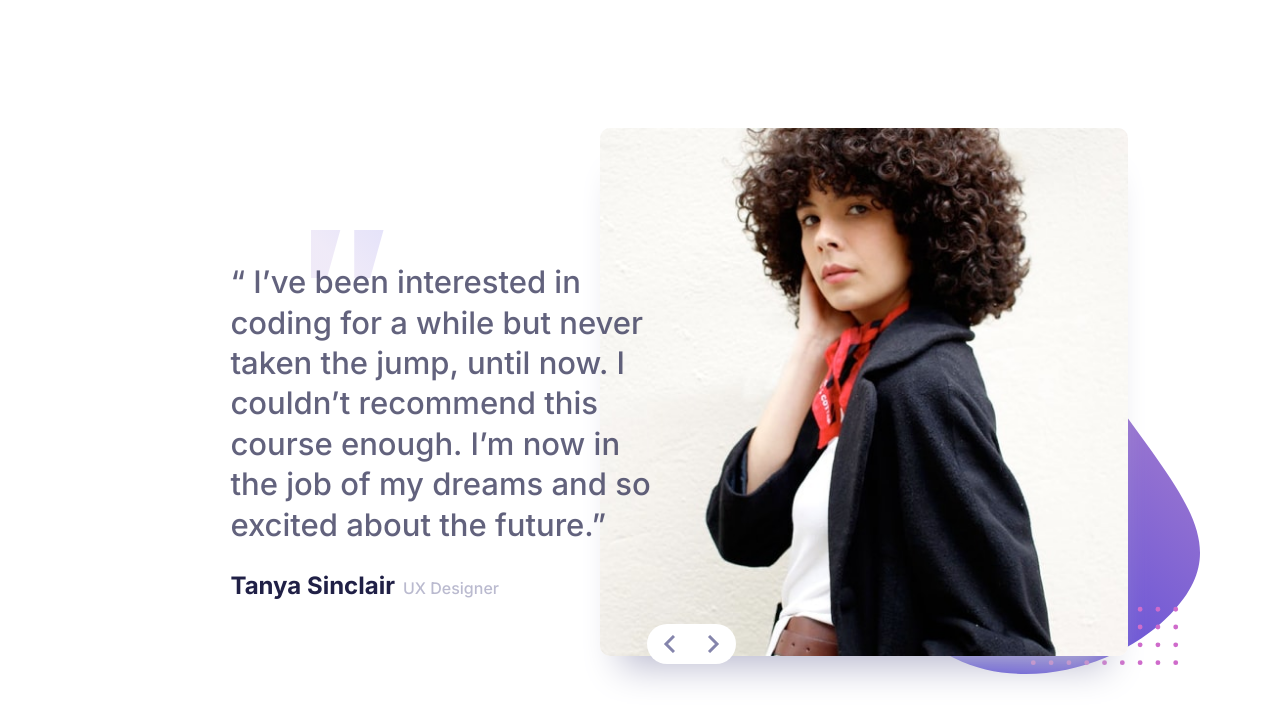
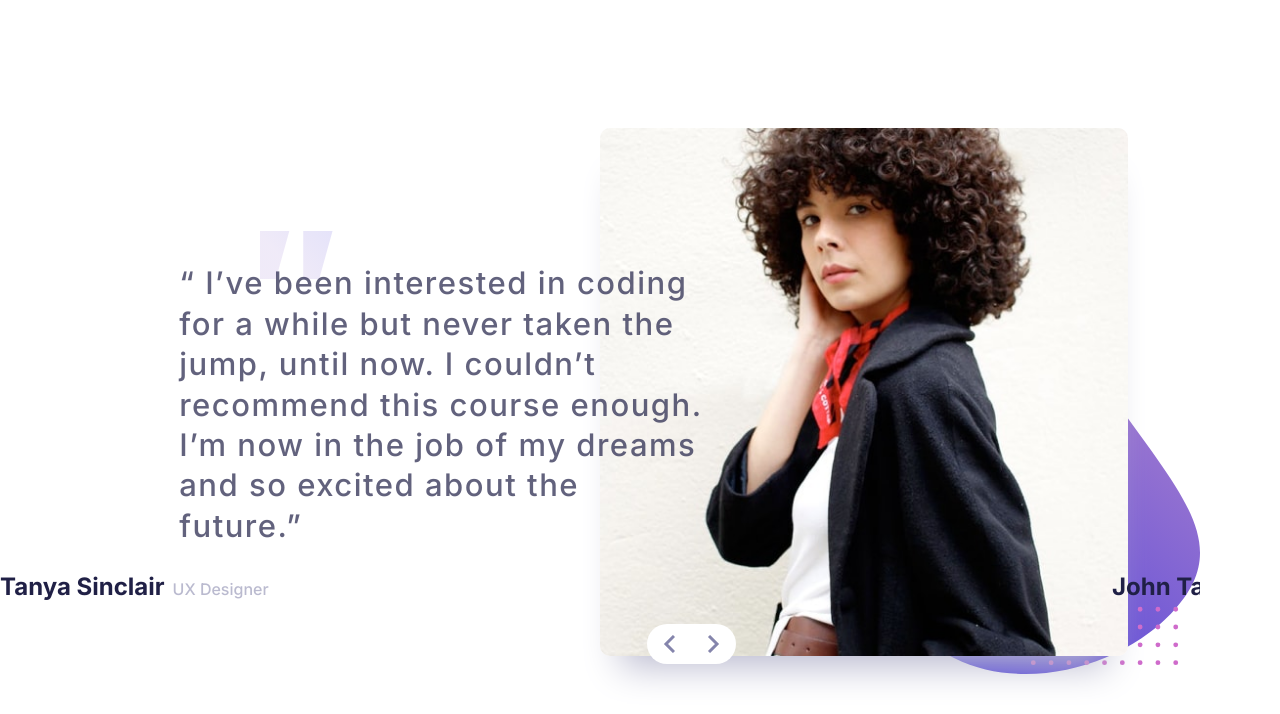
Before and after one commit to iprinceroyy/testimonials-slider, a plain HTML site: page index.html in a window 1280 px wide. Drawn offline with Linux system fonts and the light colour scheme.

Commit message:
update slider

```diff
--- a/index.html
+++ b/index.html
@@ -23,30 +23,35 @@
 
 <body>
     <main class="container">
+        <h1 class="sr--only">Coding Testimonial Grid Slider</h1>
         <section class="testimonial testimonial__slider">
             <figure class="slide slide--1">
                 <img src="assets/images/image-tanya.jpg" alt="tanya image">
 
-                <blockquote class="slide--text">
-                    “ I’ve been interested in coding for a while but never taken the jump, until now. I couldn’t recommend this course enough. I’m now in the job of my dreams and so excited about the future.”
-
+                <div class="">
+                    <blockquote class="slide--text">
+                        “ I’ve been interested in coding for a while but never taken the jump, until now. I couldn’t recommend this course enough. I’m now in the job of my dreams and so excited about the future.”
+                    </blockquote>
                     <figcaption class="slide__author">
                         <h2 class="slide__author--name">Tanya Sinclair</h2>
                         <p class="slide__author--occupation">UX Designer</p>
                     </figcaption>
-                </blockquote>
+                </div>
             </figure>
 
             <figure class="slide slide--2">
                 <img src="assets/images/image-john.jpg" alt="john image">
-                <blockquote class="slide--text">
-                    “ If you want to lay the best foundation possible I’d recommend taking this course. The depth the instructors go into is incredible. I now feel so confident about starting up as a professional developer. ”
+
+                <div class="">
+                    <blockquote class="slide--text">
+                        “ If you want to lay the best foundation possible I’d recommend taking this course. The depth the instructors go into is incredible. I now feel so confident about starting up as a professional developer. ”
+                    </blockquote>
 
                     <figcaption class="slide__author">
                         <h2 class="slide__author--name">John Tarkpor</h2>
                         <p class="slide__author--occupation">Junior front-end Developer</p>
                     </figcaption>
-                </blockquote>
+                </div>
             </figure>
         </section>
         <div class="slider__btns">
--- a/scss/index.scss
+++ b/scss/index.scss
@@ -60,6 +60,10 @@ $y-val) {
     }
 }
 
+.sr--only {
+    font-size: 0;
+}
+
 .testimonial {
     width: 100%;
     overflow: hidden;
@@ -118,6 +122,7 @@ $y-val) {
     text-align: center;
     color: rgba($dark-blue, 0.7);
     line-height: 1.3;
+    letter-spacing: 1.5px;
     margin-top: 3rem;
     padding-top: 2rem;
     background-image: url('../assets/images/pattern-quotes.svg');
@@ -130,12 +135,12 @@ $y-val) {
         text-align: start;
         padding-right: min(3.5vw, 10%, 4rem);
         position: relative;
-        left: min(10vw, 20ch, 10rem);
+        left: min(7vw, 20ch, 10rem);
     }
     @media (min-width: 1201px) {
         background-position: left 6.3vw top -2vh;
-        padding-right: min(11vw, 20%, 10rem);
-        left: min(18vw, 20ch, 16rem);
+        padding-right: min(7vw, 10%, 5.5rem);
+        left: min(14vw, 20ch, 13rem);
     }
 }
 
```
Also changed, not shown: css/index.css, 1 other file.
